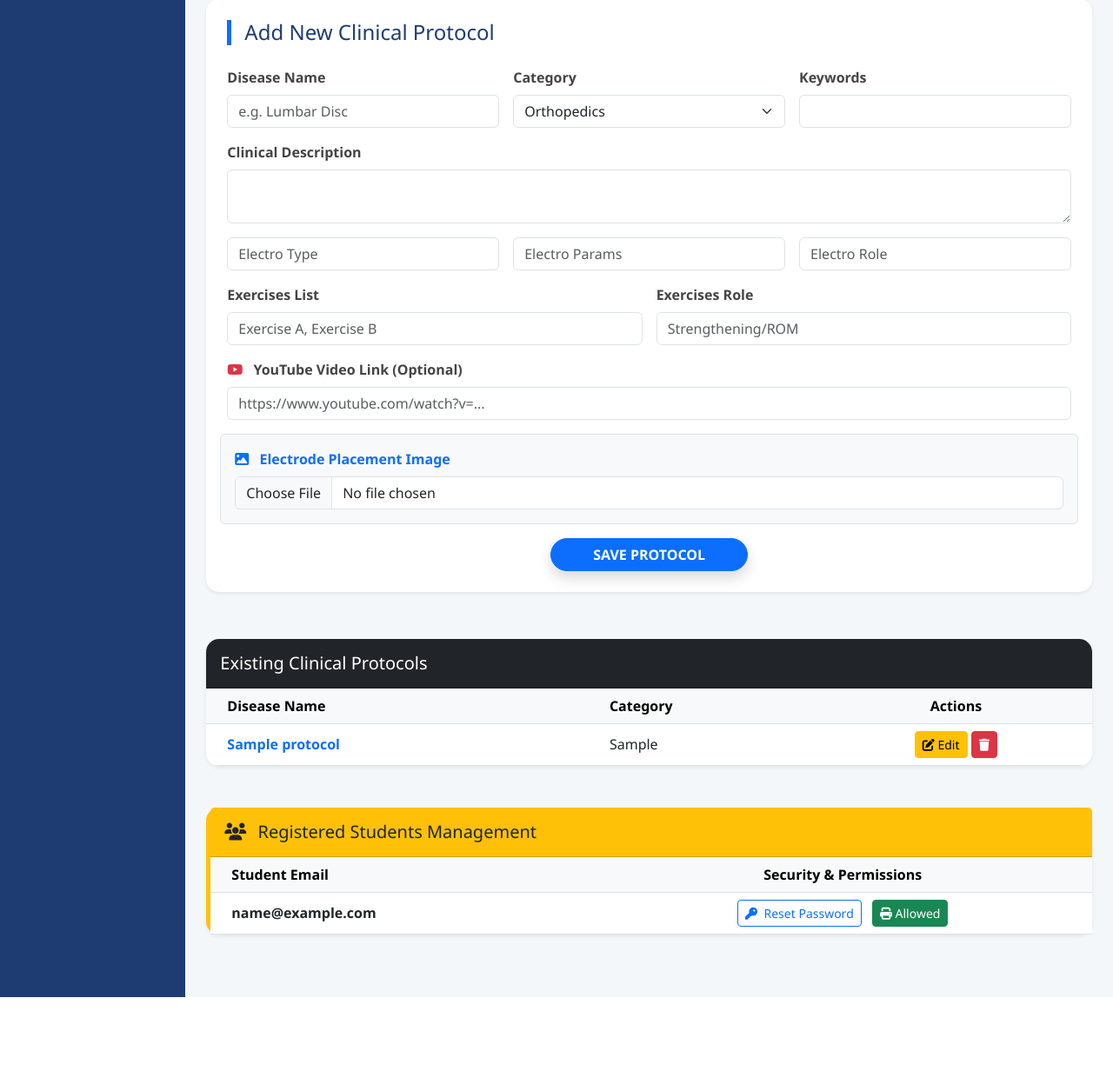
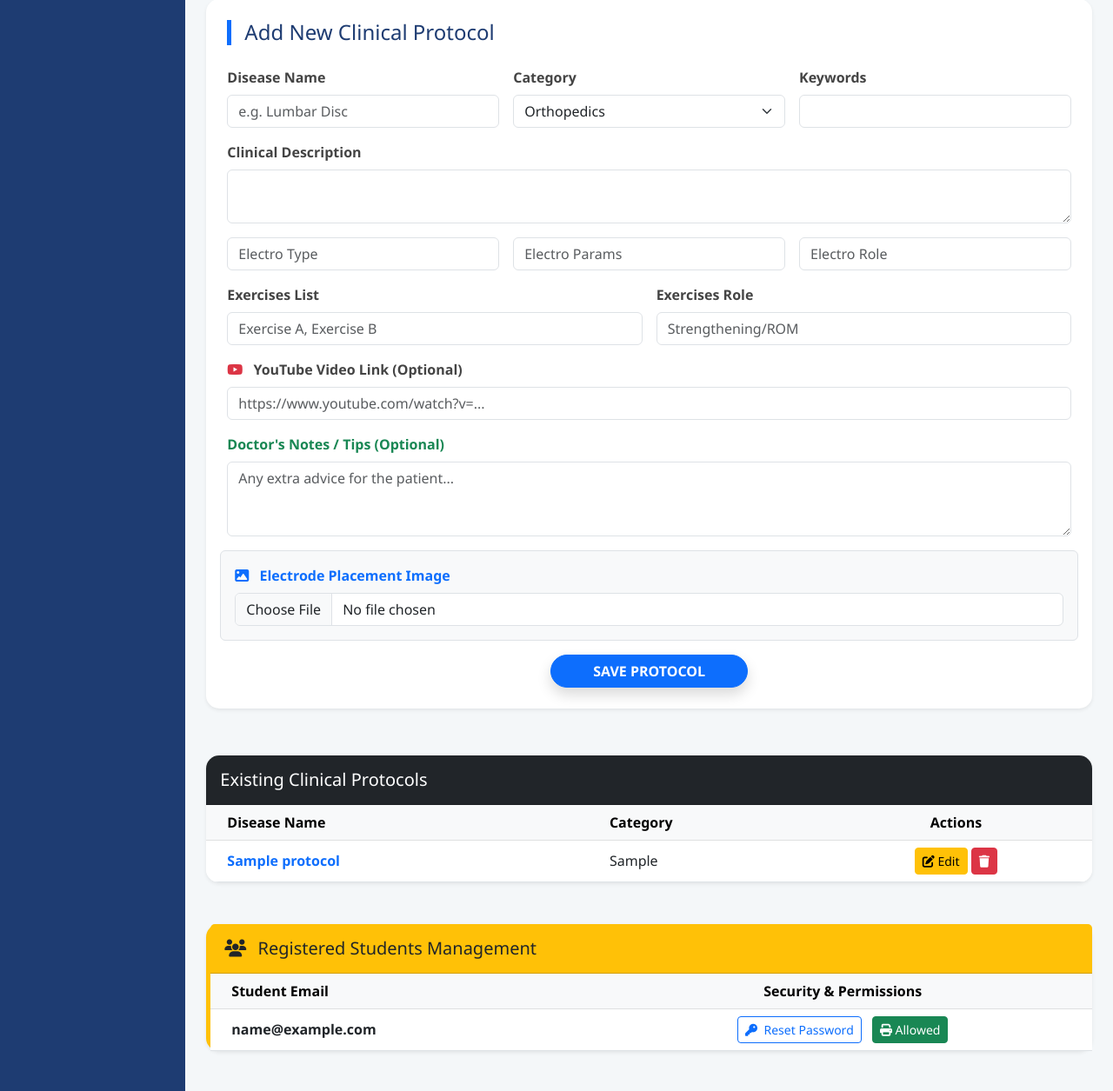
Before and after one commit to abohamza122025-a11y/PhysioExpert-Pro, a Flask app: page /admin in a window 1280 px wide. Shown: the part 257-1512 px from the top of the page at 87% size. Before the commit the page ends 1404 px from the top, so only its background shows below. Run offline with Flask 3, Linux system fonts and the light colour scheme; a user stored in the database is signed in; tables that the repository leaves empty hold one stand-in row (values such as "Sample post").

Commit message:
Update admin.html

```diff
--- a/templates/admin.html
+++ b/templates/admin.html
@@ -116,6 +116,11 @@
                                         <input type="text" name="video_link" class="form-control" placeholder="https://www.youtube.com/watch?v=...">
                                     </div>
 
+                                    <div class="col-12">
+                                        <label class="form-label text-success">Doctor's Notes / Tips (Optional)</label>
+                                        <textarea name="notes" class="form-control" rows="3" placeholder="Any extra advice for the patient..."></textarea>
+                                    </div>
+
                                     <div class="col-12 bg-light p-3 rounded border">
                                         <label class="form-label fw-bold text-primary"><i class="fas fa-image me-2"></i> Electrode Placement Image</label>
                                         <input type="file" name="electrode_image" class="form-control" accept="image/*">
```
